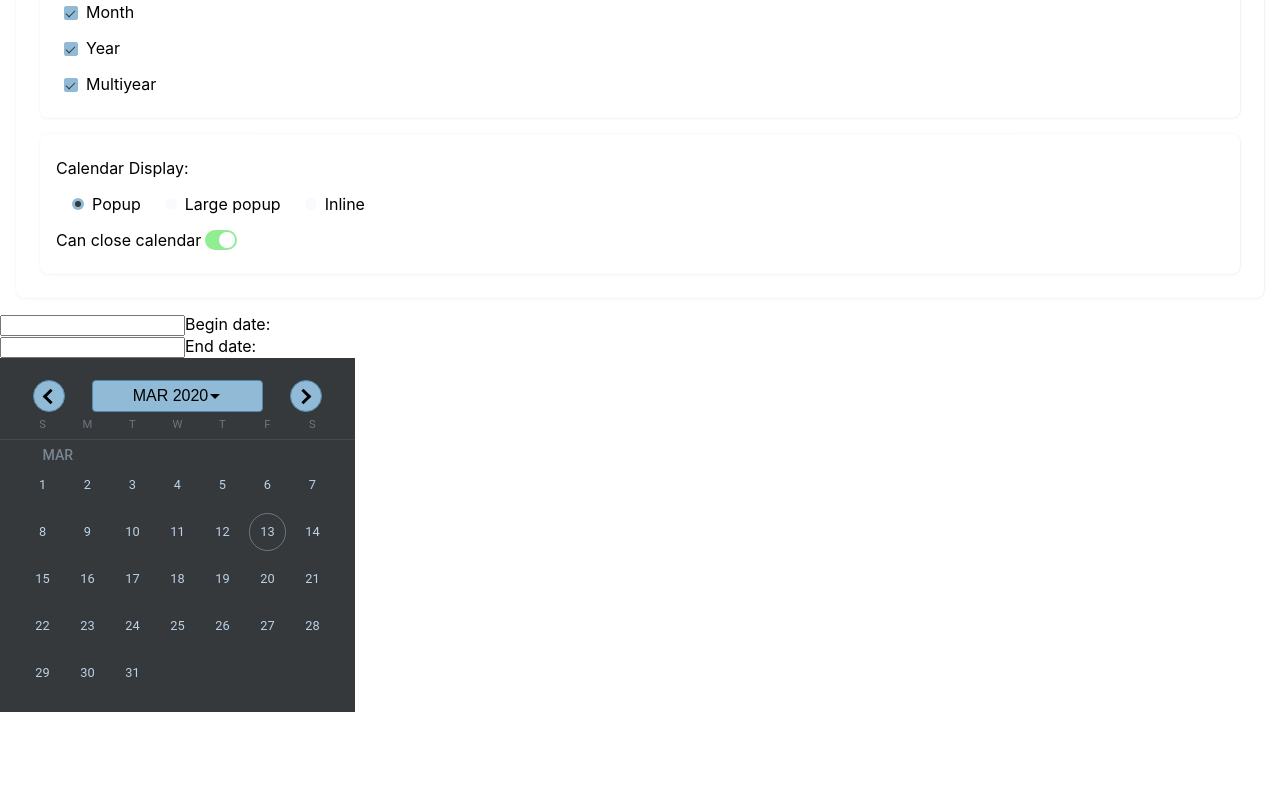
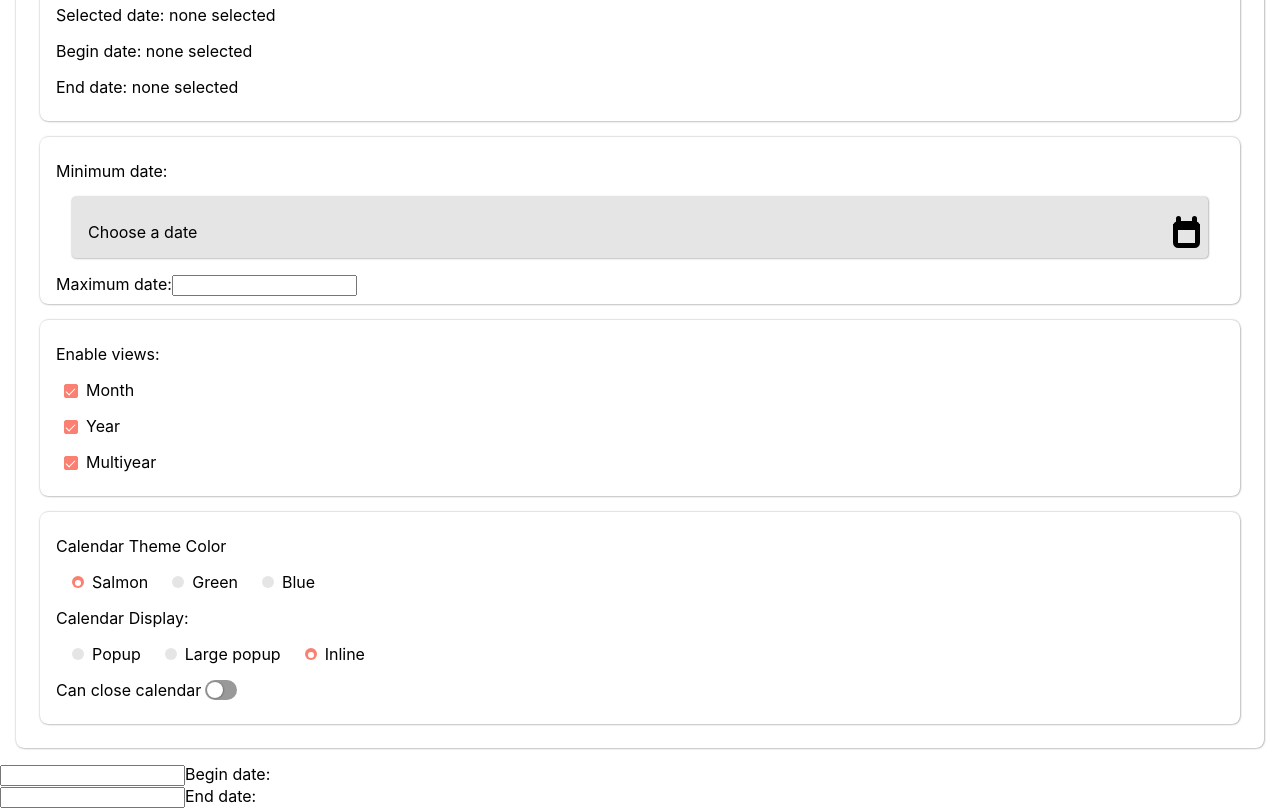
Before and after one commit to kelbert2/Datepicker, a React (Create React App) app: page / in a window 1280 px wide. Shown: the part 640-1450 px from the top of the page. Before the commit the page ends 1356 px from the top, so only its background shows below. Built offline with nearby package versions, Linux system fonts and the light colour scheme.

Commit message:
Added theme changer

```diff
--- a/src/CalendarUtils.ts
+++ b/src/CalendarUtils.ts
@@ -1,4 +1,5 @@
 import { DatepickerTheme } from "./DatepickerContext";
+import { SSL_OP_TLS_ROLLBACK_BUG } from "constants";
 
 export type VIEW = 'month' | 'year' | 'multiyear';
 
@@ -381,7 +382,7 @@ export const simpleUID = (prefix: string) => {
 }
 
 // Themes
-export const makeDatepickerTheme = (themeObject: DatepickerTheme) => {
+export const makeDatepickerThemeArray = (themeObject: DatepickerTheme) => {
     let array = [] as string[];
     Object.keys(themeObject).forEach((key) => {
         const value = (themeObject as any)[key];
@@ -390,3 +391,55 @@ export const makeDatepickerTheme = (themeObject: DatepickerTheme) => {
 
     return array;
 }
+
+const addAlpha = (color: string | undefined, alpha = .5) => {
+    if (color == null) return null;
+    let array = color.split(/[\s,()]+/);
+    if (array.length > 2) {
+        let prefix: string;
+        if (array[0].length < 4) {
+            prefix = array[0] + "a(";
+        } else {
+            prefix = array[0] + "(";
+        }
+        return prefix + array[1] + "," + array[2] + "," + array[3] + "," + alpha + ")";
+    }
+    return null;
+}
+/** Creates a datepicker theme around --color and --on-background in hsl() or rgb() or anything that can take an alpha when converted to type+a(). Default theme assumes --background and --color have sufficient (legible) contrast with each other and --neutral and --background have sufficient contrast. */
+export const makeDatepickerTheme = (themeObject: DatepickerTheme) => {
+    let retTheme = themeObject;
+    if (themeObject["--color"] && !(themeObject["--color-light"])) {
+        const lightColor = addAlpha(themeObject["--color"], .5);
+        if (lightColor) {
+            retTheme["--color-light"] = lightColor;
+        }
+    }
+    if ("--on-color" in themeObject && !("--on-color-light" in themeObject)) {
+        retTheme["--on-color-light"] = themeObject["--on-color"];
+    }
+
+    if ("--on-background" in themeObject) {
+        if (!("--neutral" in themeObject)) {
+            const neutral = addAlpha(themeObject["--on-background"], .7);
+            if (neutral) {
+                retTheme["--neutral"] = neutral;
+            }
+        }
+        if ("--neutral" in retTheme) {
+            if (!("--neutral-light" in themeObject)) {
+                const neutralLight = addAlpha(retTheme["--neutral"], .5);
+                if (neutralLight) {
+                    retTheme["--neutral-light"] = neutralLight;
+                }
+            }
+            if (!("--neutral-dark" in themeObject)) {
+                const neutralDark = addAlpha(retTheme["--neutral"], .8);
+                if (neutralDark) {
+                    retTheme["--neutral-dark"] = neutralDark;
+                }
+            }
+        }
+    }
+    return retTheme;
+}
--- a/src/Datepicker.css
+++ b/src/Datepicker.css
@@ -1,17 +1,15 @@
 :root {
     --color: salmon;
     --color-light: rgb(250, 186, 160);
-    --on-color: white;
-    --on-color-light: black;
+    --on-color: var(--background);
+    --on-color-light: var(--background);
 
     --background: white;
     --neutral-light: rgba(0, 0, 0, .1);
     --neutral: rgba(0, 0, 0, .4);
     --neutral-dark: rgba(0, 0, 0, .5);
     --on-background: black;
-    --on-neutral-light: black;
-    --on-neutral: white;
-    --on-neutral-dark: white;
+    --on-neutral: var(--background);
 
     --weekday-row: var(--background);
     --on-weekday-row: var(--neutral);
@@ -23,8 +21,8 @@
     --on-button: var(--neutral-dark);
     --button-border: none;
 
-    --hover: var(--neutral-light);
-    --on-hover: var(--on-neutral-light);
+    --hover: var(--neutral);
+    --on-hover: var(--on-neutral);
 
     --today: var(--neutral);
 
--- a/src/TestDisplay.tsx
+++ b/src/TestDisplay.tsx
@@ -1,6 +1,6 @@
-import React, { useState, ChangeEvent, useRef } from "react";
+import React, { useState, ChangeEvent, useRef, useEffect } from "react";
 import { CalendarDisplay, DateData, DatepickerContextProvider, DatepickerTheme } from "./DatepickerContext";
-import { formatDateDisplay, parseStringAsDate, makeDatepickerTheme } from "./CalendarUtils";
+import { formatDateDisplay, parseStringAsDate, makeDatepickerThemeArray, makeDatepickerTheme } from "./CalendarUtils";
 import Datepicker from "./Datepicker";
 import DatepickerProvider from "./DatepickerProvider";
 import { tealThemeArray } from "./Input";
@@ -26,36 +26,42 @@ function TestDisplay() {
     const [_disable, _setDisable] = useState(false);
     const [_disableCalendar, _setDisableCalendar] = useState(false);
     const [_disableInput, _setDisableInput] = useState(false);
-    const [_calendarOpenDisplay, _setCalendarOpenDisplay] = useState('popup' as CalendarDisplay);
-    const [_canCloseCalendar, _setCanCloseCalendar] = useState(true);
+    const [_calendarOpenDisplay, _setCalendarOpenDisplay] = useState('inline' as CalendarDisplay);
+    const [_canCloseCalendar, _setCanCloseCalendar] = useState(false);
     const [_closeAfterSelection, _setCloseAfterSelection] = useState(true);
 
     const [_openMaxCalendar, _setOpenMaxCalendar] = useState(false);
     /** Timer to avoid on focus on max calendar datepicker respose not running because seen after on blur. */
     const maxTimer = useRef(null as NodeJS.Timeout | null);
 
-    const _tealTheme = {
-        "--color": "rgb(145, 186, 214)",
-        "--color-light": "rgba(115, 165, 198, .9)",
-        "--on-color": "black",
-        "--on-color-light": "black",
+    type THEMES = 'salmon' | 'blue' | 'green';
+    const _salmonTheme = {};
+    const _greenTheme = makeDatepickerTheme({
+        "--color": "rgb(152, 232, 139)",
+        "--on-color": "rgb(0,0,0)",
+        "--background": "white",
+        "--on-neutral": "black",
+        "--hover": "rgba(255,200,240, .4)"
+    });
+    const _blueTheme = makeDatepickerTheme({
+        "--color": "hsl(186, 90%, 61%)",
+        "--background": "rgb(27, 46, 48)",
+        "--on-background": "rgb(215,245,255)"
+    });
 
-        "--background": "#36393b",
-        "--neutral-light": "rgba(188, 210, 232, .1)",
-        "--neutral": "rgba(188, 210, 232, .4)",
-        "--neutral-dark": "rgba(188, 210, 232, .5)",
-        "--on-background": "#bcd2e8",
-        "--on-neutral-light": "white",
-        "--on-neutral": "black",
-        "--on-neutral-dark": "black",
 
-        "--hover": "rgba(115, 165, 198, .6)",
+    const [_themeColor, _setThemeColor] = useState('salmon' as THEMES);
 
-        "--button-background": "rgb(145, 186, 214)",
-        "--on-button": "black",
-        "--button-border": "#528aae"
-    } as DatepickerTheme;
-    const _salmonTheme = {};
+    const getTheme = (theme: THEMES) => {
+        switch (theme) {
+            case 'blue':
+                return _blueTheme;
+            case 'green':
+                return _greenTheme;
+            default:
+                return _salmonTheme;
+        }
+    }
 
     const _onDateChange = (d: DateData) => {
         _setBeginDate(d.beginDate);
@@ -185,10 +191,8 @@ function TestDisplay() {
                     disableInput={_disableInput}
                     calendarOpenDisplay={_calendarOpenDisplay}
                     canCloseCalendar={_canCloseCalendar}
-                    closeAfterSelection={_closeAfterSelection}
 
-                    theme={_tealTheme}
-                    themeArray={makeDatepickerTheme(_tealTheme)}
+                    themeArray={makeDatepickerThemeArray(getTheme(_themeColor))}
                 ></Datepicker>
             </DatepickerContextProvider>
             <div>
@@ -309,10 +313,36 @@ function TestDisplay() {
                     <label htmlFor="multiyear-view-checkbox">Multiyear</label>
                 </p>
             </div>
-            <div>
+            <div><p>Calendar Theme Color</p>
+                <p>
+                    <div className="radio">
+                        <input type="radio"
+                            id="radio-calendar-salmon"
+                            name="calendar-theme-color"
+                            onClick={() => { _setThemeColor('salmon') }}
+                            checked={_themeColor === 'salmon'} />
+                        <label htmlFor="radio-calendar-salmon">Salmon</label>
+                    </div>
+                    <div className="radio">
+                        <input type="radio"
+                            id="radio-calendar-green"
+                            name="calendar-theme-color"
+                            onClick={() => { _setThemeColor('green') }}
+                            checked={_themeColor === 'green'} />
+                        <label htmlFor="radio-calendar-green">Green</label>
+                    </div>
+                    <div className="radio">
+                        <input type="radio"
+                            id="radio-calendar-blue"
+                            name="calendar-theme-color"
+                            onClick={() => { _setThemeColor('blue') }}
+                            checked={_themeColor === 'blue'} />
+                        <label htmlFor="radio-calendar-blue">Blue</label>
+                    </div>
+                </p>
                 <p>Calendar Display:</p>
                 <p>
-                    <div className="radio" >
+                    <div className="radio">
                         <input type="radio"
                             id="radio-calendar-popup"
                             name="calendar-display"
@@ -321,7 +351,7 @@ function TestDisplay() {
                         <label htmlFor="radio-calendar-popup">Popup</label>
                     </div>
 
-                    <div className="radio" >
+                    <div className="radio">
                         <input type="radio"
                             id="radio-calendar-popup-large"
                             name="calendar-display"
```
Also changed, not shown: 1 other file (tests, documents, lock files or other folders).
